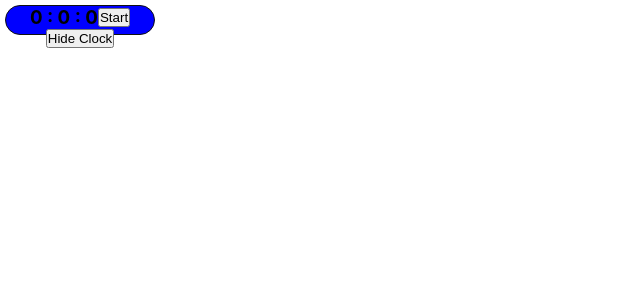
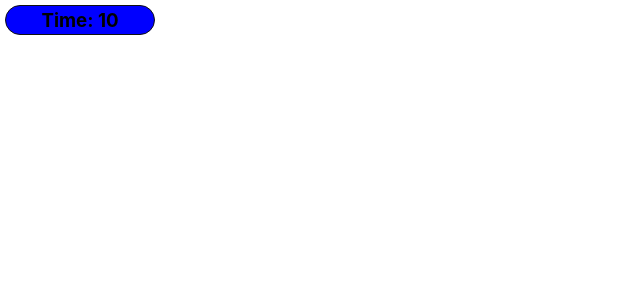
Before and after one commit to Somesh-Kumar-Yadav/React-Assignment, a React (Create React App) app: page / in a window 1280 px wide. Shown: the top 300 px of the page, without its empty margins (0-640 px from the left). Built offline with nearby package versions, Linux system fonts and the light colour scheme.

Commit message:
React Hook Timer assignment completed

```diff
--- a/src/App.js
+++ b/src/App.js
@@ -1,10 +1,10 @@
 import React from "react";
 import "./App.css";
-import { Clock } from "./Components/React-UseEffect/Clock/Clock";
+import { Timer } from "./Components/React-UseEffect/Timer/Timer";
 function App() {
 	return (
 		<div className="App">
-			<Clock></Clock>
+			<Timer></Timer>
 		</div>
 	);
 }
--- /dev/null
+++ b/src/Components/React-UseEffect/Timer/Components/TimerMain.jsx
@@ -0,0 +1,28 @@
+import React from "react"
+export function TimerMain({ initial,final}) {
+    const [counter, setCounter] = React.useState(initial);
+	React.useEffect(() => {
+			console.log("mounting");
+			const clearValue=setInterval(()=> {
+				setCounter((preValue) => {
+					console.log("updating");
+					if (preValue === final) {
+						clearInterval(clearValue)
+						return final;
+					}
+					return preValue + 1;
+				});
+			}, 1000);
+			return () => {
+				console.log("cleaning")
+				clearInterval(clearValue);
+			}
+		},[])
+
+	return (
+		<div className="App">
+			<h3>Time: {counter}</h3>
+
+		</div>
+	);
+}
--- a/src/Components/React-UseEffect/Timer/Timer.jsx
+++ b/src/Components/React-UseEffect/Timer/Timer.jsx
@@ -1,4 +1,7 @@
 import React from "react"
+import { TimerMain } from "./Components/TimerMain"
 export function Timer() {
-    return <>Hii</>
+    return <>
+        <TimerMain initial={3} final={ 15}/ >
+    </>
 }
```
